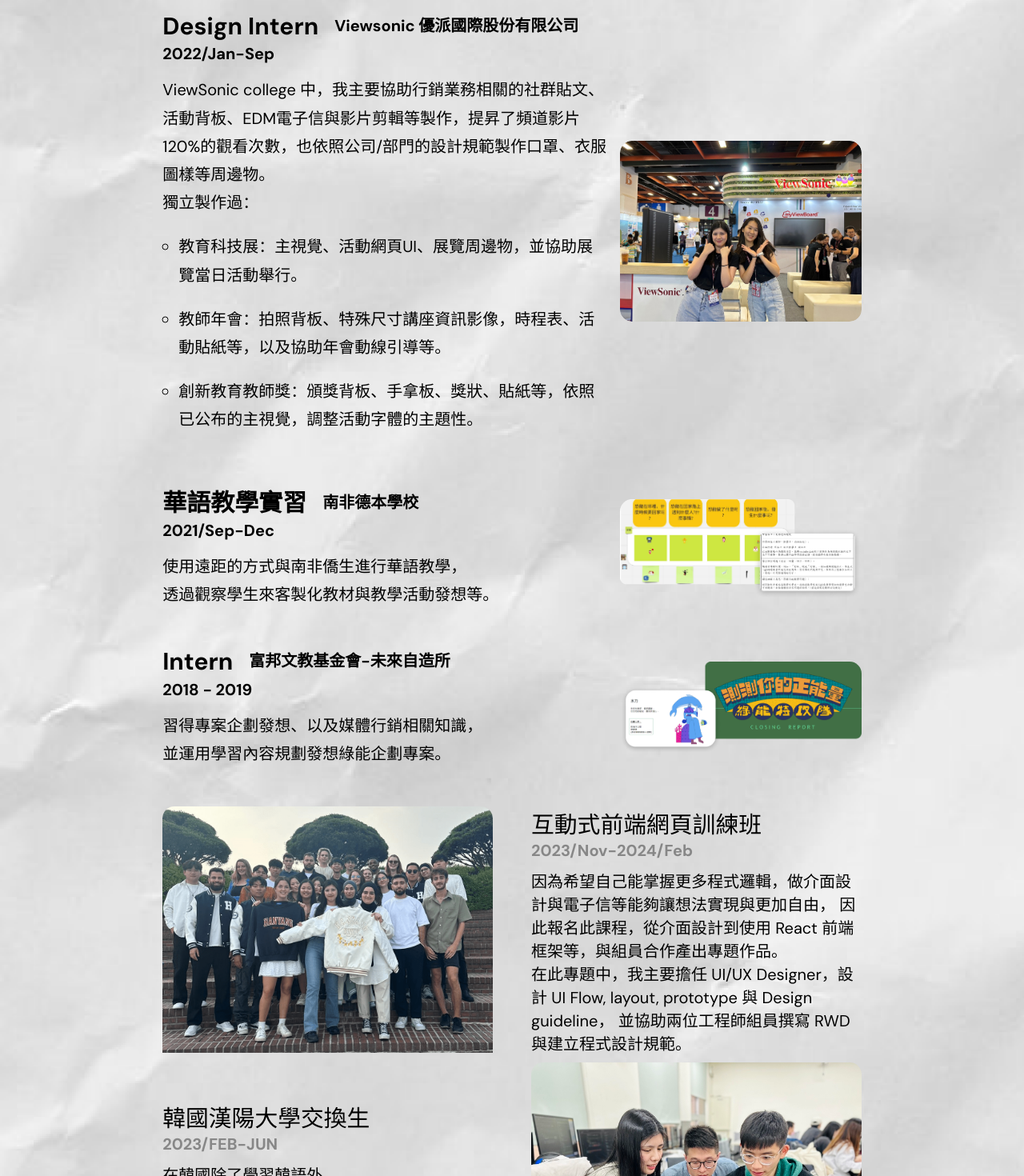
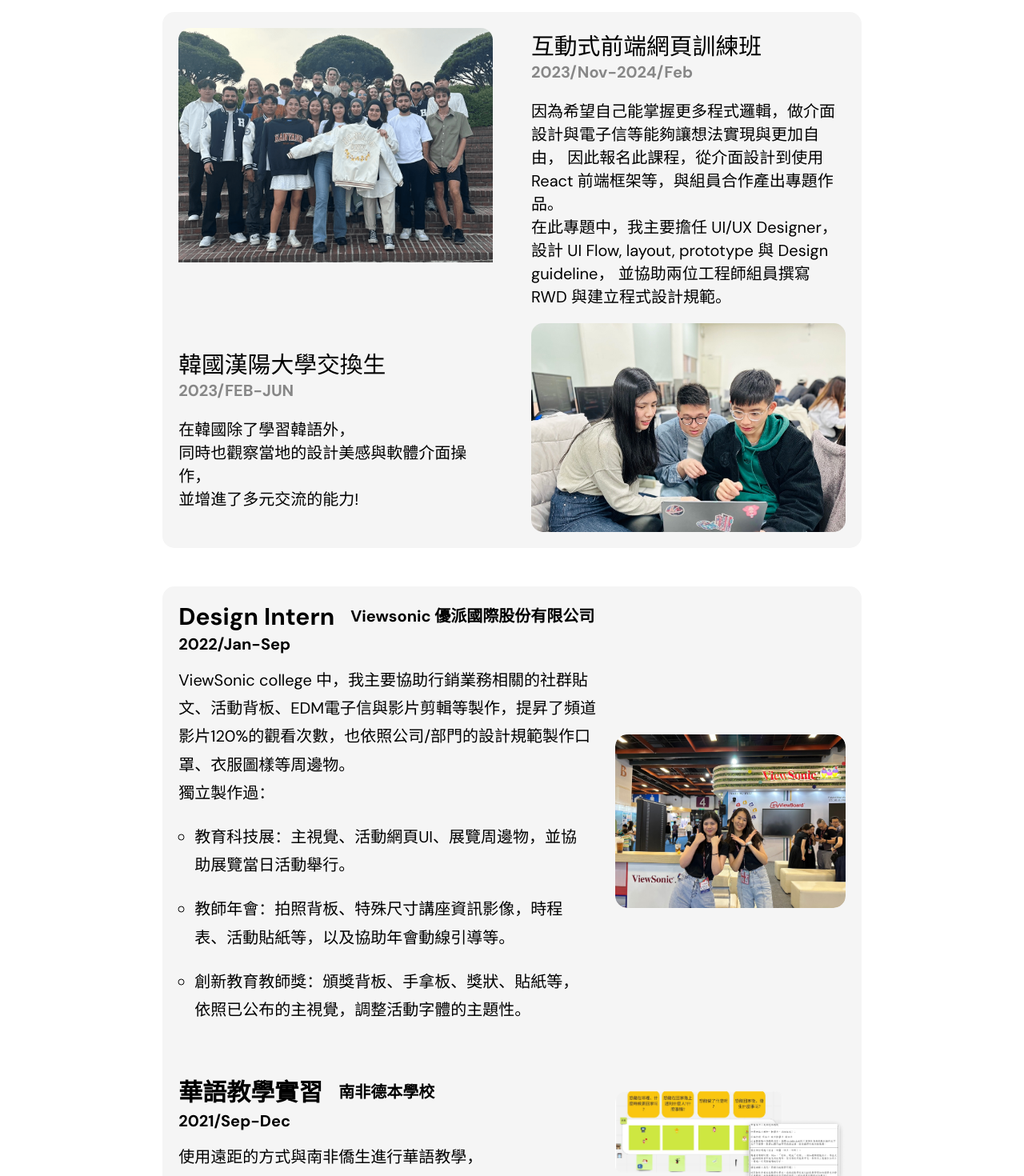
Before and after one commit to yizhen030wala/portfolio, a React (Vite) app: page /portfolio/about in a window 1280 px wide. Shown: the part 1780-3250 px from the top of the page at 80% size. Built offline with nearby package versions, Linux system fonts and the light colour scheme.

Commit message:
3/28 update

```diff
--- a/src/pages/about/about.jsx
+++ b/src/pages/about/about.jsx
@@ -43,7 +43,7 @@ const about = () => {
                                 {/* <br></br>
 
                                 短期內希望設計思考的能力更精進、視覺設計上更加善用行銷技巧，並利用多餘時間學習新技能。未來則希望能持續學習，增加軟、硬實力，拓展思維與眼界。 */}
-                                </p>
+                            </p>
                         </div>
                     </div>
 
@@ -100,6 +100,34 @@ const about = () => {
                 {/* 經歷 */}
                 <div className="experiences">
                     <h2>我的經歷</h2>
+                    {/* 2024 */}
+                    <div className="lastYear">
+                        <div className="korea">
+                            <figure><img src={Exchange} alt="" /></figure>
+                            <div className="text">
+                                <h2>韓國漢陽大學交換生</h2>
+                                <h4>2023/FEB-JUN</h4>
+                            </div>
+                            <div className="content">在韓國除了學習韓語外，<br></br>同時也觀察當地的設計美感與軟體介面操作，<br></br>
+                                並增進了多元交流的能力!
+                            </div>
+                        </div>
+                        <div className="frontEnd">
+                            <figure className='phone'><img src={Frontend} alt="" /></figure>
+                            <div className="text">
+                                <h2>互動式前端網頁訓練班</h2>
+                                <h4>2023/Nov-2024/Feb
+                                </h4>
+                            </div>
+                            <div className="content">因為希望自己能掌握更多程式邏輯，做介面設計與電子信等能夠讓想法實現與更加自由，
+                                因此報名此課程，從介面設計到使用 React 前端框架等，與組員合作產出專題作品。
+                                <br></br>
+                                在此專題中，我主要擔任 UI/UX Designer，設計 UI Flow, layout, prototype 與 Design guideline，
+                                並協助兩位工程師組員撰寫 RWD 與建立程式設計規範。
+                            </div>
+                            <figure className='desk'><img src={Frontend} alt="" /></figure>
+                        </div>
+                    </div>
                     {/* work */}
                     <div className="work_wrap">
                         {/* one */}
@@ -115,7 +143,9 @@ const about = () => {
                                     <h4 className='day'>2022/Jan-Sep</h4>
                                 </div>
                                 <div className="bottom">
-                                    ViewSonic college 中，我主要協助行銷業務相關的社群貼文、活動背板、EDM電子信與影片剪輯等製作，提昇了頻道影片120%的觀看次數，也依照公司/部門的設計規範製作口罩、衣服圖樣等周邊物。<br></br>
+                                    <span> ViewSonic college 中，我主要協助行銷業務相關的社群貼文、活動背板、EDM電子信與影片剪輯等製作，提昇了頻道影片120%的觀看次數，也依照公司/部門的設計規範製作口罩、衣服圖樣等周邊物。</span>
+
+                                    <br></br>
                                     獨立製作過：<br></br>
                                     <ol>
                                         <li> 教育科技展：主視覺、活動網頁UI、展覽周邊物，並協助展覽當日活動舉行。</li>
@@ -169,34 +199,7 @@ const about = () => {
                             <div className="c"><img src={Eco} alt="" /></div>
                         </div>
                     </div>
-                    {/* 2024 */}
-                    <div className="lastYear">
-                        <div className="korea">
-                            <figure><img src={Exchange} alt="" /></figure>
-                            <div className="text">
-                                <h2>韓國漢陽大學交換生</h2>
-                                <h4>2023/FEB-JUN</h4>
-                            </div>
-                            <div className="content">在韓國除了學習韓語外，<br></br>同時也觀察當地的設計美感與軟體介面操作，<br></br>
-                                並增進了多元交流的能力!
-                            </div>
-                        </div>
-                        <div className="frontEnd">
-                            <figure className='phone'><img src={Frontend} alt="" /></figure>
-                            <div className="text">
-                                <h2>互動式前端網頁訓練班</h2>
-                                <h4>2023/Nov-2024/Feb
-                                </h4>
-                            </div>
-                            <div className="content">因為希望自己能掌握更多程式邏輯，做介面設計與電子信等能夠讓想法實現與更加自由，
-                                因此報名此課程，從介面設計到使用 React 前端框架等，與組員合作產出專題作品。
-                                <br></br>
-                                在此專題中，我主要擔任 UI/UX Designer，設計 UI Flow, layout, prototype 與 Design guideline，
-                                並協助兩位工程師組員撰寫 RWD 與建立程式設計規範。
-                            </div>
-                            <figure className='desk'><img src={Frontend} alt="" /></figure>
-                        </div>
-                    </div>
+
 
                 </div>
             </div>
--- a/src/pages/about/about.scss
+++ b/src/pages/about/about.scss
@@ -20,7 +20,7 @@
 }
 
 .about {
-    background-image: url('../../assets/images/bg-4.png');
+    // background-image: url('../../assets/images/bg-4.png');
     background-size: cover;
     // background-color: $color-white;
     @include center;
@@ -144,6 +144,9 @@
             @include showFlex_column;
             gap: 3rem;
             align-items: center;
+            background-color: $color-gray;
+            padding: 20px;
+            border-radius: $border_radius_15px;
 
 
             .work {
@@ -233,13 +236,16 @@
         .lastYear {
             @include showFlex_row;
             gap: 3rem;
+            background-color: $color-gray;
+            padding: 20px;
+            border-radius: $border_radius_15px;
 
             .korea,
             .frontEnd {
                 @include showFlex_column;
                 // height: 70vh;
                 width: 50%;
-                gap: 10px;
+                gap: 20px;
 
                 figure {
                     height: 60%;
@@ -323,7 +329,7 @@
         }
 
         .skills {
-            margin-top: 20vh;
+            margin-top: 10vh;
 
             .skills_wrap {
                 justify-content: start !important;
```
